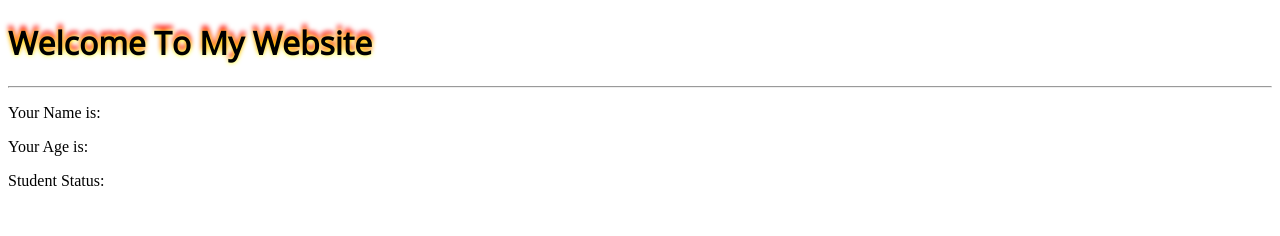
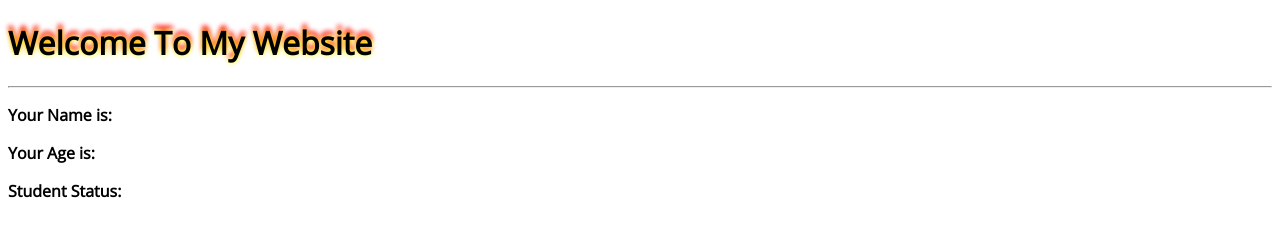
Before and after one commit to mnlsmmdv/Javascript, a plain HTML site: page Bro_Code/Variables/index.html in a window 1280 px wide. Drawn offline with nearby package versions, Linux system fonts and the light colour scheme.

Commit message:
Text styling for three paragraph tags

```diff
--- a/Bro_Code/Variables/style.css
+++ b/Bro_Code/Variables/style.css
@@ -3,3 +3,18 @@
     font-family: "Open Sans", "Sans Serif";
     text-shadow: 0px 0px 5px #FFFF00, 0px -5px 5px #FF0000;
 }
+/*Displays text with Name*/
+#p1 {
+    font-family: "Open Sans", "Sans Serif";
+    font-weight: bold;
+}
+/*Displays text with Age*/
+#p2 {
+    font-family: "Open Sans", "Sans Serif";
+    font-weight: bold;
+}
+/*Displays text with Student Status*/
+#p3 {
+    font-family: "Open Sans", "Sans Serif";
+    font-weight: bold;
+}
```
